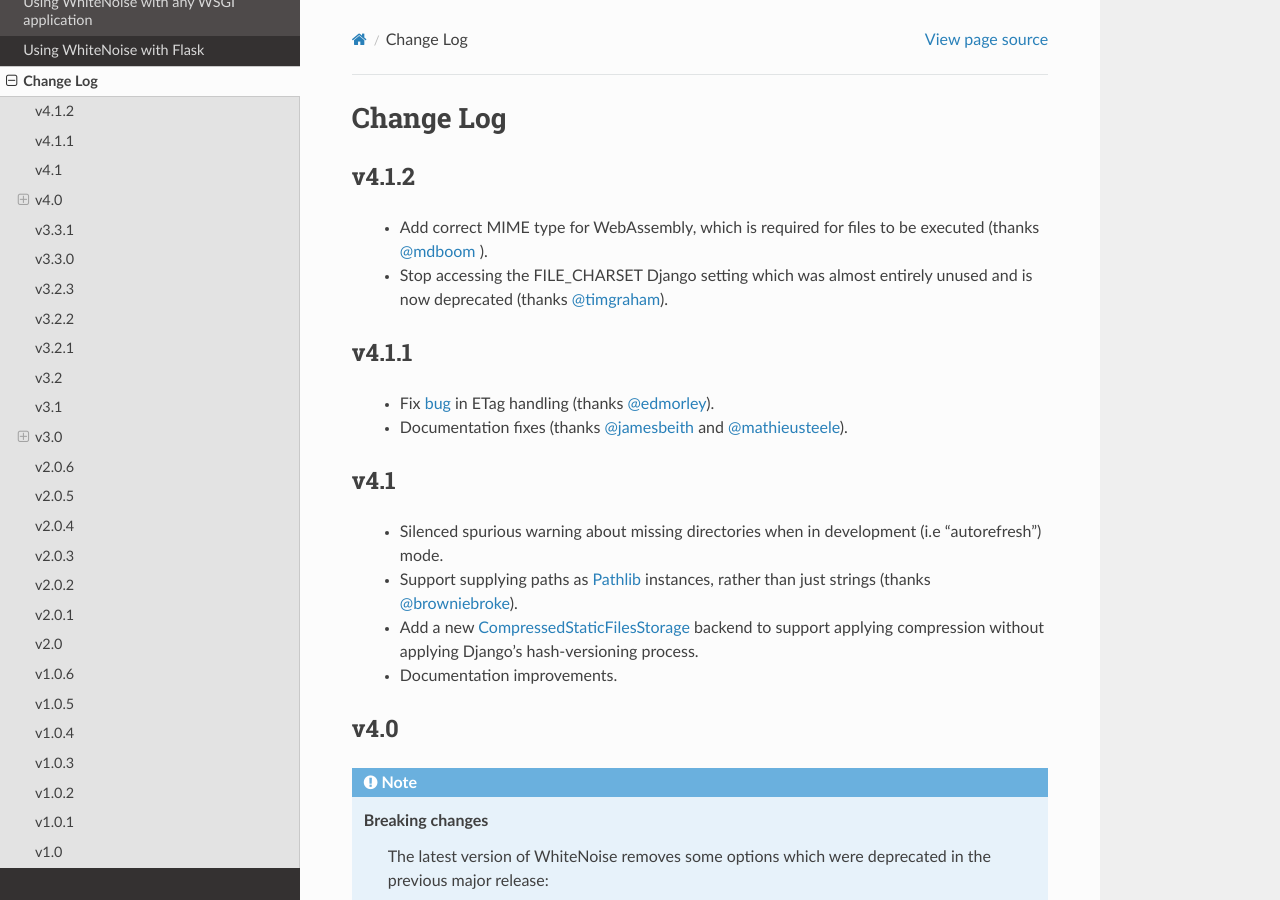
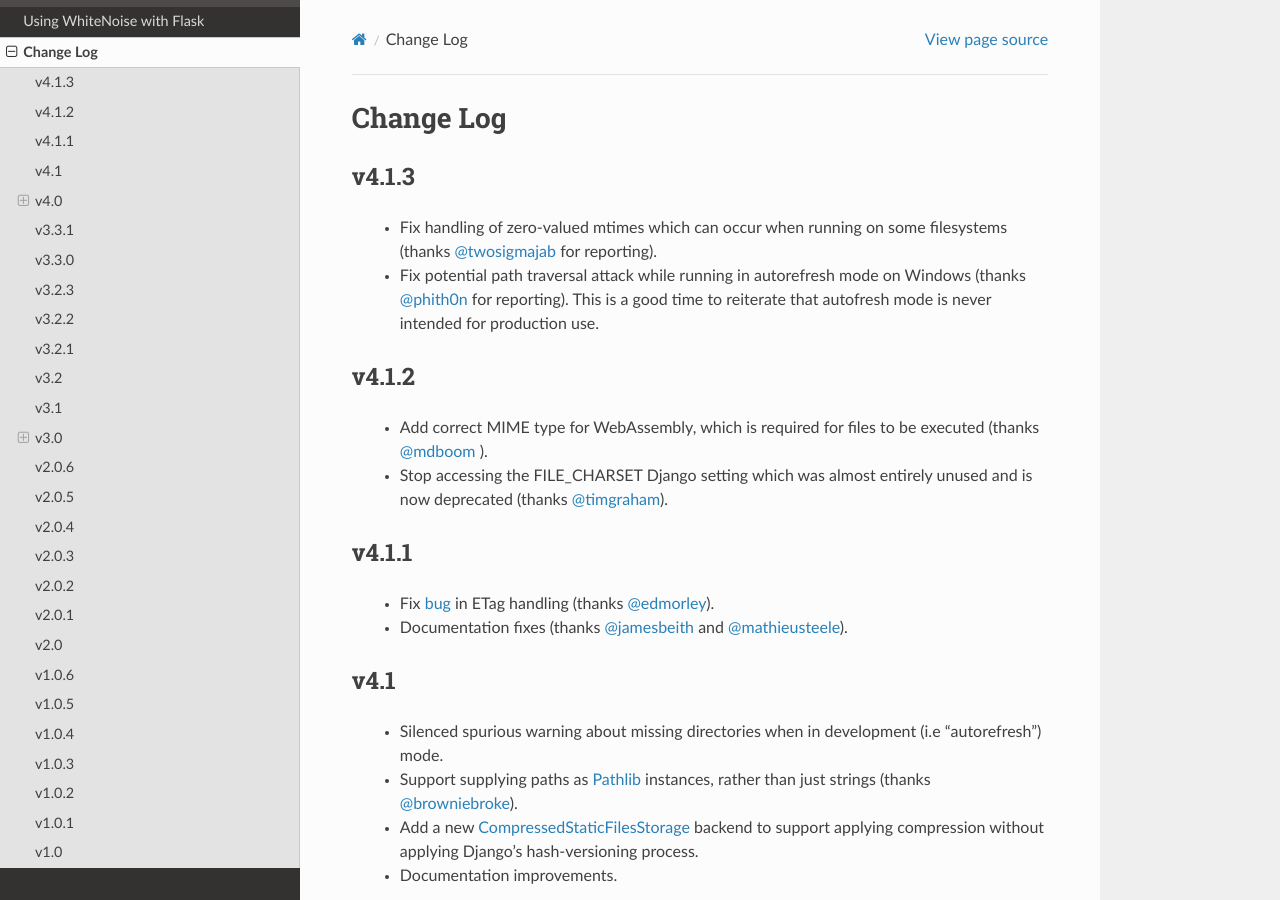
Before and after one commit to gorbunov87/white_noise, a Sphinx documentation site: the page built from docs/changelog.rst, in a window 1280 px wide and 900 px high. Built offline with Sphinx 7.4.7 and the Read the Docs theme 2.0.0, drawn with Linux system fonts in a browser that asks for light colours.

Commit message:
New release

```diff
--- a/docs/changelog.rst
+++ b/docs/changelog.rst
@@ -4,6 +4,18 @@
 .. |br| raw:: html
 
    <br />
+
+v4.1.3
+------
+
+ * Fix handling of zero-valued mtimes which can occur when running on some
+   filesystems (thanks `@twosigmajab <https://github.com/twosigmajab>`_ for
+   reporting).
+ * Fix potential path traversal attack while running in autorefresh mode on
+   Windows (thanks `@phith0n <https://github.com/phith0n>`_ for reporting).
+   This is a good time to reiterate that autofresh mode is never intended for
+   production use.
+
 
 v4.1.2
 ------
--- a/whitenoise/__init__.py
+++ b/whitenoise/__init__.py
@@ -1,5 +1,5 @@
 from .base import WhiteNoise
 
-__version__ = '4.1.2'
+__version__ = '4.1.3'
 
 __all__ = ['WhiteNoise']
```
